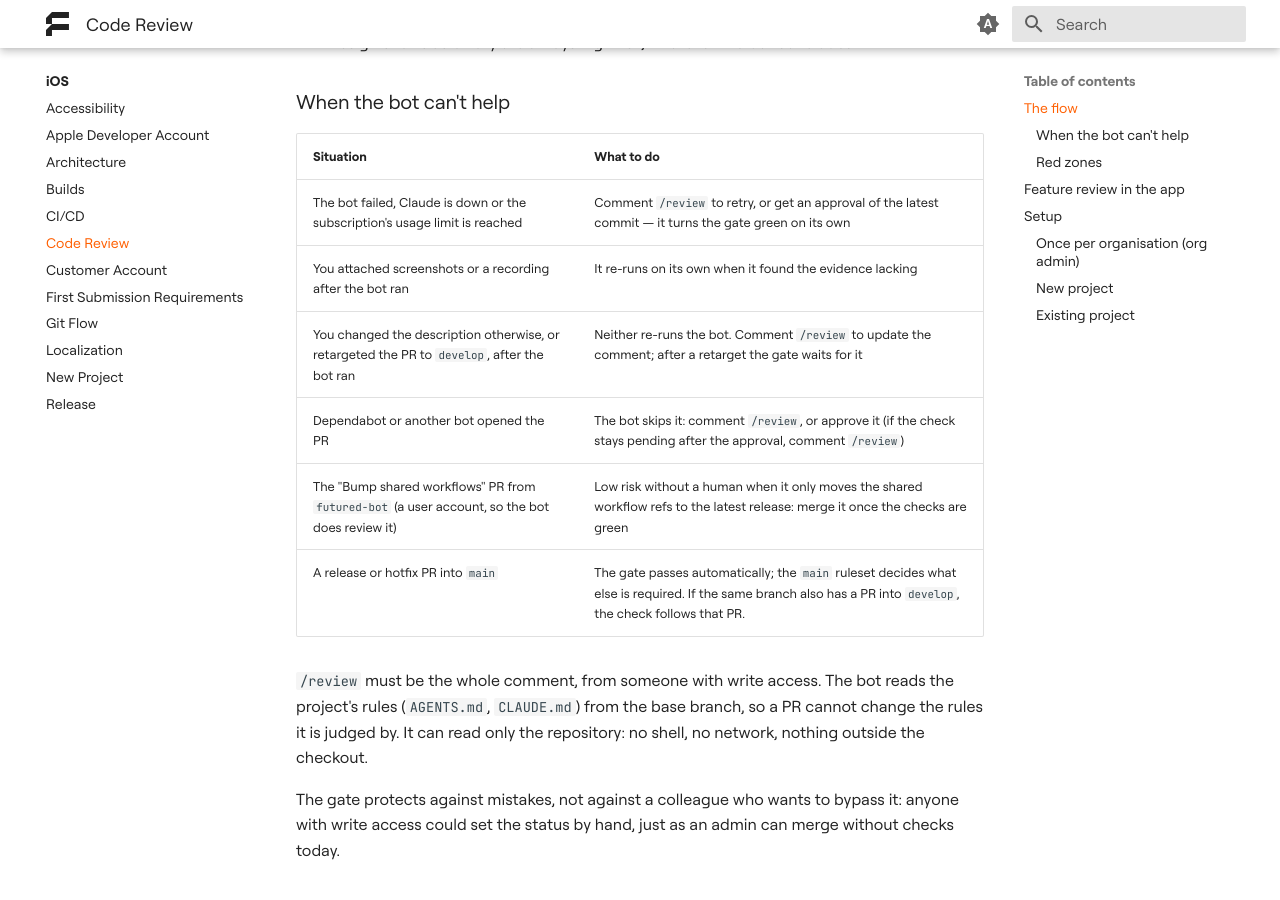
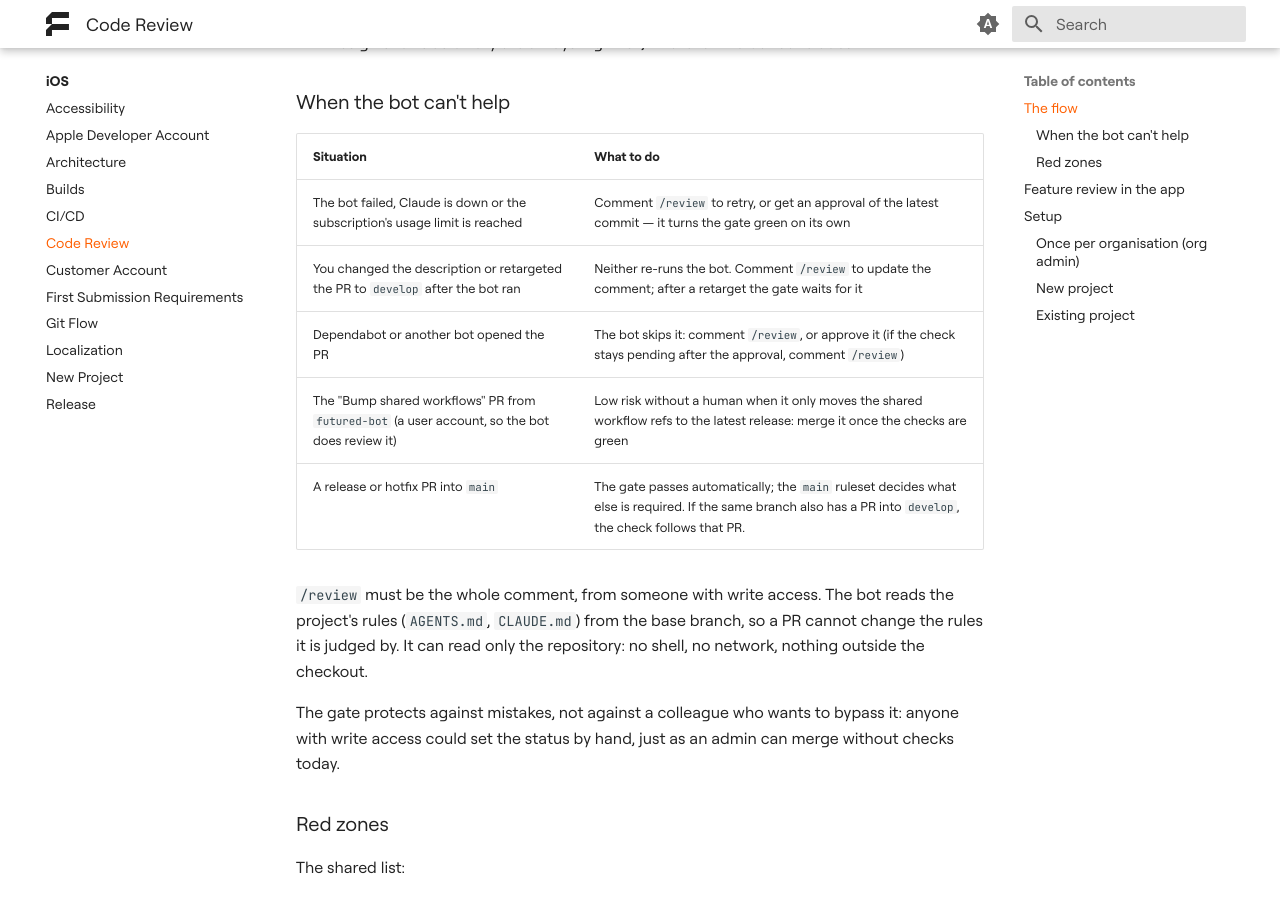
Before and after one commit to futuredapp/Engineering-Handbook, an MkDocs documentation site: the page built from docs/teams/ios/ios_code_review.md, in a window 1280 px wide and 900 px high, scrolled down 1013 px. Built offline with MkDocs 1.6.1 and Material for MkDocs 9.7.7, drawn with Linux system fonts in a browser that asks for light colours.

Commit message:
docs(ios): attaching media does not re-run the bot
Co-Authored-By: Claude Opus 5.5 <noreply@anthropic.com>

```diff
--- a/docs/teams/ios/ios_code_review.md
+++ b/docs/teams/ios/ios_code_review.md
@@ -15,8 +15,7 @@ A PR does not need an approval from a colleague. It needs an author who understa
 | Situation | What to do |
 |---|---|
 | The bot failed, Claude is down or the subscription's usage limit is reached | Comment `/review` to retry, or get an approval of the latest commit — it turns the gate green on its own |
-| You attached screenshots or a recording after the bot ran | It re-runs on its own when it found the evidence lacking |
-| You changed the description otherwise, or retargeted the PR to `develop`, after the bot ran | Neither re-runs the bot. Comment `/review` to update the comment; after a retarget the gate waits for it |
+| You changed the description or retargeted the PR to `develop` after the bot ran | Neither re-runs the bot. Comment `/review` to update the comment; after a retarget the gate waits for it |
 | Dependabot or another bot opened the PR | The bot skips it: comment `/review`, or approve it (if the check stays pending after the approval, comment `/review`) |
 | The "Bump shared workflows" PR from `futured-bot` (a user account, so the bot does review it) | Low risk without a human when it only moves the shared workflow refs to the latest release: merge it once the checks are green |
 | A release or hotfix PR into `main` | The gate passes automatically; the `main` ruleset decides what else is required. If the same branch also has a PR into `develop`, the check follows that PR. |
```
